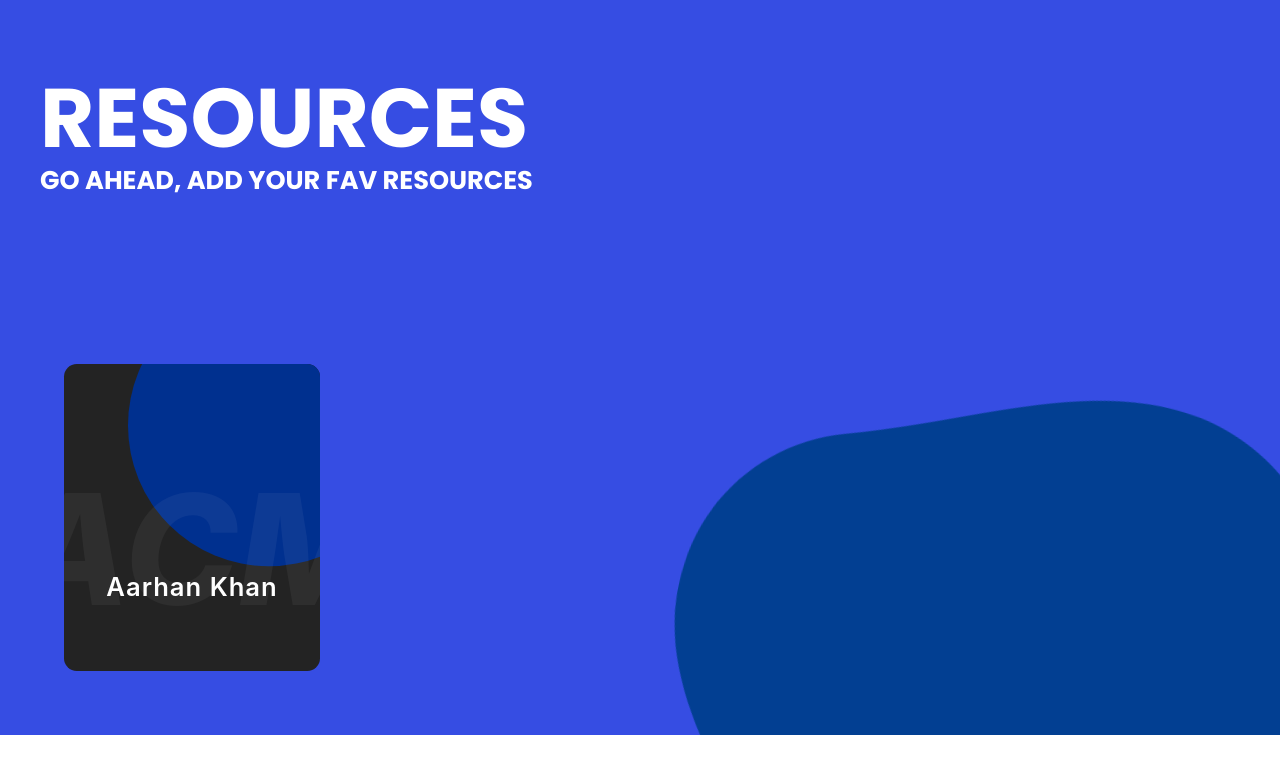
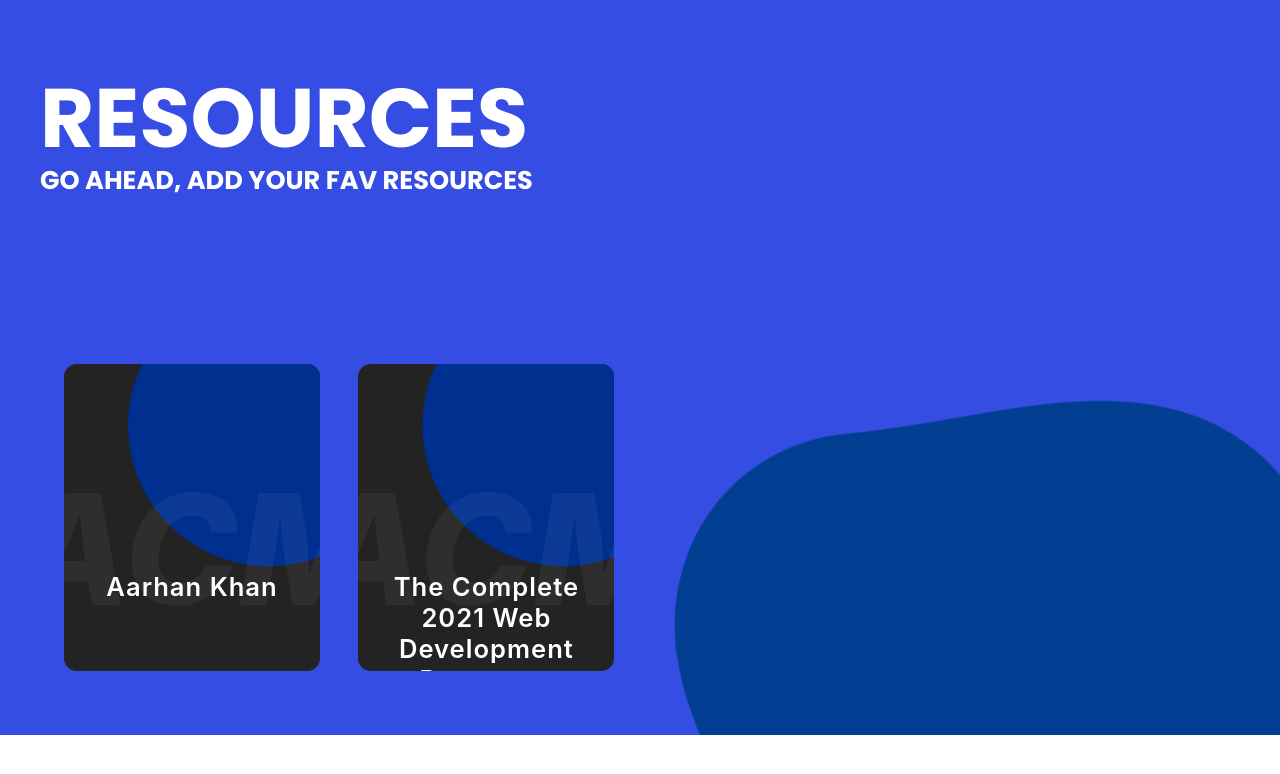
Before and after one commit to ACM-JUIT/Learning-Resources, a React (Create React App) app: page / in a window 1280 px wide. Shown: the top 774 px of the page. Built offline with nearby package versions, Linux system fonts and the light colour scheme.

Commit message:
added a web development course

```diff
--- a/src/data.js
+++ b/src/data.js
@@ -4,4 +4,9 @@ export const resourcesData = [
       brief: "developer of this site",
       link: "https://www.instagram.com/aarhan_._/",
     },
+    {
+      courseName: "The Complete 2021 Web Development Bootcamp",
+      brief: "Become a full-stack web developer with just one course. HTML, CSS, Javascript, Node, React, MongoDB and more!",
+      link: "https://www.udemy.com/course/the-complete-web-development-bootcamp/",
+    },
   ];
```
